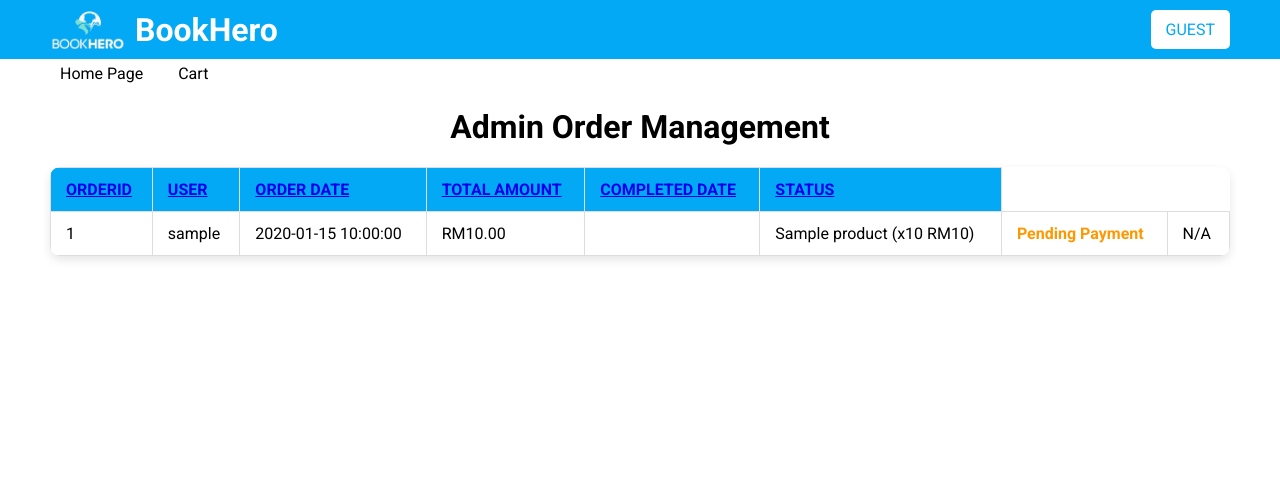
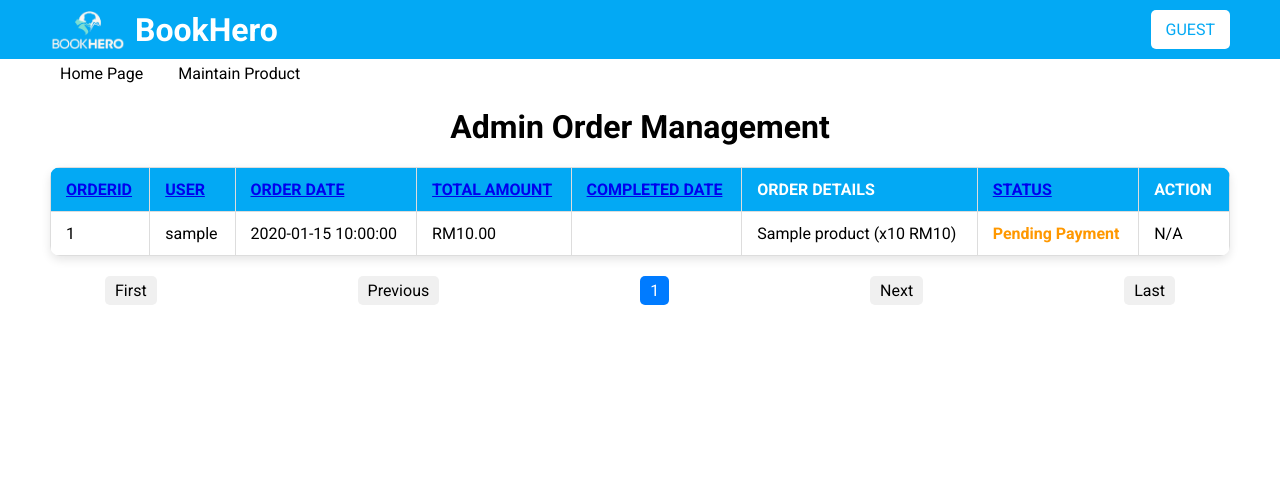
Before and after one commit to NHP0820/BookHero, a PHP site: page /staffOrder.php in a window 1280 px wide. Shown: the top 504 px of the page. Run offline with PHP 8.4, Linux system fonts and the light colour scheme; tables that the repository leaves empty or names only in its code hold one stand-in row (values such as "Sample post").

Commit message:
show all changes

```diff
--- a/app/_staffHead.php
+++ b/app/_staffHead.php
@@ -40,3 +40,5 @@
             <a href="/page/productlist/index.php">Maintain Product</a>
         </div>
     </nav>
+
+    <main>
--- a/app/css/stafforder.css
+++ b/app/css/stafforder.css
@@ -70,3 +70,21 @@
 .btn-delivered:hover {
     background-color: #218838;
 }
+
+.pager {
+    text-align: center;
+    margin-top: 20px;
+}
+
+.pager a {
+    margin: 0 5px;
+    padding: 5px 10px;
+    background: #f0f0f0;
+    text-decoration: none;
+    border-radius: 5px;
+}
+
+.pager a.active {
+    background: #007bff;
+    color: white;
+}
--- a/app/lib/SimplePager.php
+++ b/app/lib/SimplePager.php
@@ -12,11 +12,12 @@ class SimplePager {
         global $_db;
 
         // Set [limit] and [page]
-        $this->limit = ctype_digit($limit) ? max($limit, 1) : 12;
+        $this->limit = ctype_digit($limit) ? max($limit, 1) : 10;
         $this->page = ctype_digit($page) ? max($page, 1) : 1;
 
         // Set [item count]
         $q = preg_replace('/SELECT.+FROM/', 'SELECT COUNT(*) FROM', $query, 1);
+
         $stm = $_db->prepare($q);
         $stm->execute($params);
         $this->item_count = $stm->fetchColumn();
--- a/app/staffOrder.php
+++ b/app/staffOrder.php
@@ -6,14 +6,20 @@ $fields = [
     'user_id'       => 'User',
     'order_date'     => 'Order Date',
     'total_amount' => 'Total Amount',
-    'expired_time' => 'Completed Date',
-    'status_id' => 'status',
-    'status_id' => 'status',
+    'expired_time' => 'Completed Date'
 
 ];
 
+$fields2 = [
+    'status_id' => 'Status'
+
+];
+
+$allFields = $fields + $fields2;
+
 $sort = req('sort');
-key_exists($sort, $fields) || $sort = 'order_id';
+key_exists($sort, $allFields) || $sort = 'order_id';
+
 
 $dir = req('dir');
 in_array($dir, ['asc', 'desc']) || $dir = 'asc';
@@ -22,9 +28,10 @@ in_array($dir, ['asc', 'desc']) || $dir = 'asc';
 $page = req('page', 1);
 
 require_once 'lib/SimplePager.php';
-$p = new SimplePager("SELECT
+$p = new SimplePager(" SELECT
         o.order_id,
         u.username AS user_name,
+        u.user_id,
         o.order_date,
         o.total_amount,
         o.status_id,
@@ -35,17 +42,19 @@ FROM `order` o
     JOIN user u ON o.user_id = u.user_id
     JOIN order_detail od ON o.order_id = od.order_id
     JOIN product p ON od.product_id = p.product_id
-GROUP BY $sort $dir", [], 10, $page);
+    GROUP BY o.order_id
+    ORDER BY $sort $dir", [], 5, $page);
 $orders = $p->result;
 
 
 
 
 
-include '_head.php';
+include '_staffHead.php';
 ?>
 
 <link rel="stylesheet" href="/css/stafforder.css">
+<link rel="stylesheet" href="/css/app.css">
 </head>
 <?php
 if (isset($_POST['mark_done'])) {
@@ -70,6 +79,9 @@ if (isset($_POST['mark_done'])) {
 <table class="order-table">
     <tr>
     <?= table_headers($fields, $sort, $dir, "page=$page") ?>
+    <th>Order Details</th>
+    <?= table_headers($fields2, $sort, $dir, "page=$page") ?>
+    <th>Action</th>
     </tr>
     <?php foreach ($orders as $order) { ?>
     <tr>
@@ -110,5 +122,10 @@ if (isset($_POST['mark_done'])) {
 
 </body>
 
+
+
+
+
+<?= $p->html("sort=$sort&dir=$dir") ?>
 <?php
 include "_foot.php";
```
Lines whose indentation alone changed are shown as unchanged.
